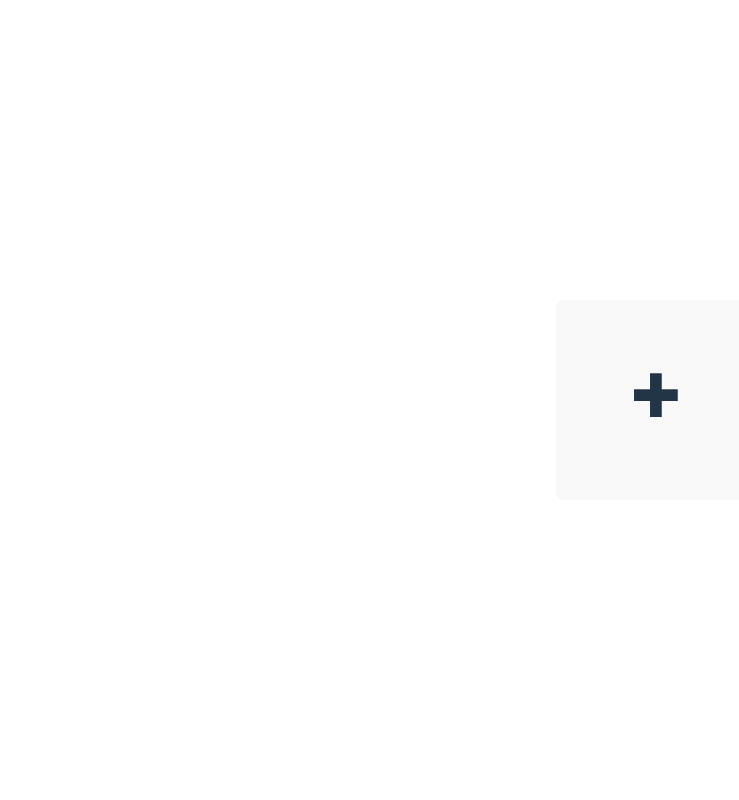
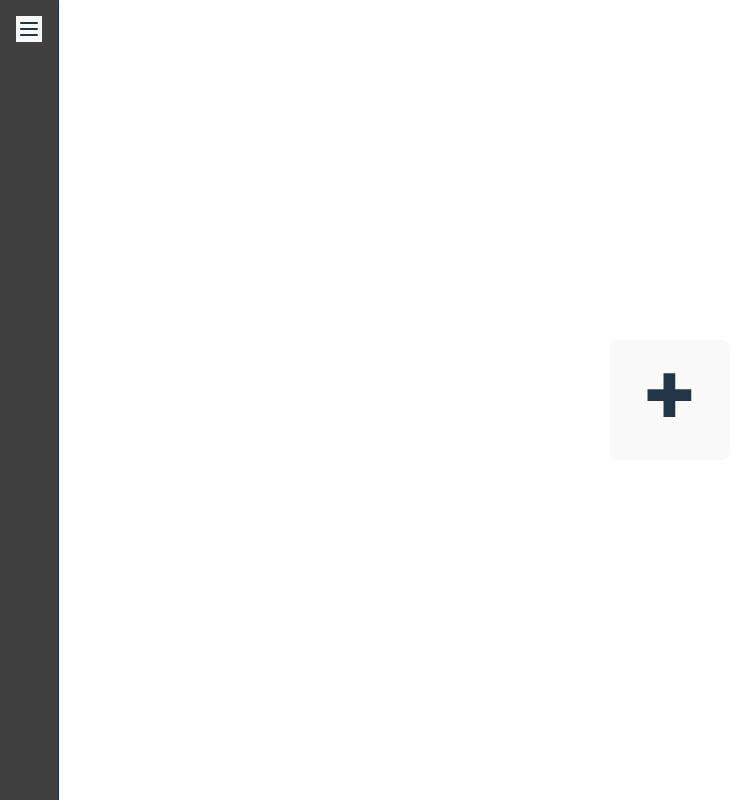
Before and after one commit to Pippocimut/Dice-rolling-react-project, a React (Vite) app: page / in a window 1280 px wide. Shown: the whole page, without its empty margins (0-739 px from the left). Built offline with nearby package versions, Linux system fonts and the light colour scheme.

Commit message:
Tags feature added

```diff
--- a/package.json
+++ b/package.json
@@ -10,6 +10,7 @@
     "preview": "vite preview"
   },
   "dependencies": {
+    "@headlessui/react": "^2.2.4",
     "@tailwindcss/vite": "^4.1.8",
     "js-cookies": "^1.0.4",
     "mathjs": "^14.5.2",
--- a/src/App.css
+++ b/src/App.css
@@ -1,9 +1,8 @@
 @import "tailwindcss";
 
 #root {
+  width: 100%;
   max-width: 1280px;
-  margin: 0 auto;
-  padding: 2rem;
   text-align: center;
 }
 
--- a/src/data/buttonListDAO.ts
+++ b/src/data/buttonListDAO.ts
@@ -4,7 +4,8 @@ import type {Roll} from "../pages/main/types.ts";
 export type ButtonData = {
     name: string,
     rolls: Roll[],
-    color: string
+    color: string,
+    tag?: string,
 }
 
 export function useButtonList() {
--- /dev/null
+++ b/src/data/tagsDAO.ts
@@ -0,0 +1,21 @@
+import {useCookies} from "react-cookie";
+
+export type Tag = {
+    name: string,
+    color: string,
+}
+
+export function useTags(): [Tag[], (tags: Tag[]) => void] {
+    const {0: cookies, 1: setCookie} = useCookies(["tags"]);
+
+    if (!cookies.tags) {
+        setCookie("tags", []);
+    }
+
+    const updateTagList = (tags: Tag[]) => {
+        setCookie("tags", tags);
+    };
+
+
+    return [!cookies.tags ? [] : cookies.tags, updateTagList];
+}
--- a/src/index.css
+++ b/src/index.css
@@ -36,22 +36,12 @@ h1 {
 }
 
 button {
-  border-radius: 8px;
   border: 1px solid transparent;
-  padding: 0.6em 1.2em;
   font-size: 1em;
   font-weight: 500;
   font-family: inherit;
   cursor: pointer;
   transition: border-color 0.25s;
-}
-
-button:hover {
-  border-color: #646cff;
-}
-button:focus,
-button:focus-visible {
-  outline: 4px auto -webkit-focus-ring-color;
 }
 
 @media (prefers-color-scheme: light) {
--- a/src/pages/main/components/ButtonCreatePopup/index.tsx
+++ b/src/pages/main/components/ButtonCreatePopup/index.tsx
@@ -4,6 +4,8 @@ import {useState} from "react";
 import {Index} from "../CreateDialog";
 import {toast} from "react-toastify";
 import {type ButtonData, useButtonList} from "../../../../data/buttonListDAO.ts";
+import {type Tag, useTags} from "../../../../data/tagsDAO.ts";
+import {Combobox} from "@headlessui/react";
 
 const colors = [
     "bg-red-500",
@@ -21,17 +23,27 @@ const colors = [
 type Props = {
     function: "create"
     onClose: () => void
+    tag?: Tag
 } | {
     function: "edit",
     button: ButtonData
+    deleteButton: () => void
     onClose: () => void
 }
 
 
 export function ButtonCreatePopup(props: Props) {
     const [name, setName] = useState(props.function === "edit" ? props.button.name : "")
-    const [buttonColor, setButtonColor] = useState<string>(props.function === "edit" ? props.button.color : colors[Math.floor(Math.random() * colors.length)])
+    const [buttonColor, setButtonColor] = useState<string>(props.function === "edit" ? props.button.color :
+        props.tag ? props.tag.color : colors[Math.floor(Math.random() * colors.length)])
     const [rolls, setRolls] = useState<Roll[]>(props.function === "edit" ? props.button.rolls : [])
+
+    const [tags, updateTagList] = useTags();
+
+    const [tag, setTag] = useState<string>(
+        props.function === "edit" ? (props.button.tag ? props.button.tag : "") :
+            props.tag ? props.tag.name : ""
+    )
 
     const [buttonList, updateButtonList] = useButtonList();
     const [isOpenDialog, setIsOpenDialog] = useState(false)
@@ -47,11 +59,13 @@ export function ButtonCreatePopup(props: Props) {
             return
         }
 
-        const newButton = {
+        const newButton: ButtonData = {
             name: name,
             rolls: rolls,
-            color: buttonColor
+            color: buttonColor,
+            tag: tag !== "" ? tag : undefined
         }
+
         if (props.function === "edit") {
             const newButtonList = buttonList.map((button: ButtonData) => {
                 if (button.name === props.button.name) {
@@ -60,19 +74,32 @@ export function ButtonCreatePopup(props: Props) {
                 return button
             })
             updateButtonList(newButtonList)
-        } else{
+        } else {
             updateButtonList([...buttonList, newButton])
+        }
+
+        if (tag !== "" && !tags?.map(tag => tag.name).includes(tag)) {
+            updateTagList([...tags, {
+                name: tag,
+                color: buttonColor
+            }])
         }
 
         setRolls([])
         props.onClose()
     }
 
+    const handleTagChange = (value: string | null) => {
+        setTag(value ?? "")
+    }
+
+    const filteredTags = tag == "" ? tags : tags.filter(tagI => tagI.name.toLowerCase().includes(tag.toLowerCase()))
+
     return (
-        <div className={"flex flex-col gap-2 m-4 p-4 w-fit justify-center items-center h-fit"}>
+        <div className={"flex flex-col gap-2 m-4 p-4 h-100 w-fit justify-center items-center"}>
             <div className={"flex flex-row gap-2"}>
                 <input
-                    className={"p-4 m-4 w-50 border-2 border-gray-500 rounded-lg w-full text-left"}
+                    className={"p-4 m-4 w-50 border-2 border-gray-500 rounded-lg text-left"}
                     type={"text"} placeholder={"Button's Name"} value={name} onChange={(e) => setName(e.target.value)}/>
                 <select className={"p-4 m-4 w-15 h-15 border-2 rounded-lg " + buttonColor}
                         value={buttonColor}
@@ -81,6 +108,27 @@ export function ButtonCreatePopup(props: Props) {
                         <option value={color} key={color} className={"w-2 h-2 " + color}></option>
                     ))}
                 </select>
+            </div>
+            <div>
+                <Combobox value={tag} onChange={handleTagChange}>
+                    <Combobox.Input
+                        placeholder={"Tag"}
+                        onChange={(e) => setTag(e.target.value)}
+                        className={"p-4 mx-4 border-2 border-gray-500 rounded-lg w-60 text-left"}
+                        displayValue={(tag: string) => tag || ""}
+                    />
+                    {!(filteredTags.length === 0 && tag !== "") && (
+                        <Combobox.Options
+                            className={"absolute z-10 mt-1 overflow-auto text-base shadow-lg ring-1 bg-neutral-800 ring-black ring-opacity-5 focus:outline-none sm:text-sm my-2 mx-4 border-2 border-gray-500 rounded-lg w-60 text-left"}>
+                            {filteredTags.map((tag) => (
+                                <Combobox.Option value={tag.name} key={tag.name}
+                                                 className={"relative cursor-pointer w-full select-none py-2 px-4  bg-neutral-800 hover:text-white hover:bg-neutral-500 rounded-md"}>
+                                    {tag.name}
+                                </Combobox.Option>
+                            ))}
+                        </Combobox.Options>)}
+
+                </Combobox>
             </div>
 
             <div className={"flex flex-row gap-2"}>
@@ -103,6 +151,13 @@ export function ButtonCreatePopup(props: Props) {
                         onClick={createNewButton}>
                     {props.function === "edit" ? "Edit" : "Create"} Button
                 </button>
+                {props.function === "edit" && (
+                    <button id={"delete"} className="mt-4 px-4 py-2 bg-red-500 text-white rounded hover:bg-red-600"
+                            onClick={() => props.deleteButton()}
+                    >
+                        Delete Button
+                    </button>
+                )}
             </div>
             <Index isOpen={isOpenDialog} onClose={() => setIsOpenDialog(false)}>
                 <RollInput createRoll={(roll: Roll) => {
--- a/src/pages/main/components/RollButton/index.tsx
+++ b/src/pages/main/components/RollButton/index.tsx
@@ -92,13 +92,13 @@ export function RollButton({rolls, name, editButton, color}: Props) {
 
     return (
         <button
-            className={`w-50 h-50 rounded-lg ${color}`}
+            className={`w-30 h-30 rounded-lg ${color} hover:outline-2 `}
             onClick={handleOnClick}
             onContextMenu={(e) => {
                 e.preventDefault();
                 editButton()
             }}>
-            <span className={"text-2xl"}>{name} </span>
+            <span className={"text-xl"}>{name} </span>
         </button>
     )
 }
--- /dev/null
+++ b/src/pages/main/components/Sidebar.tsx
@@ -0,0 +1,35 @@
+import {useState} from "react"
+
+type Props = {
+    children: React.ReactNode;
+}
+
+export default function Sidebar({children}: Props) {
+    const [expanded, setExpanded] = useState(false)
+
+    return (
+        <aside className={"min-h-screen h-fit"+` transition-all ${expanded ? "w-60" : "w-15"}`}>
+            <nav className="min-h-screen h-full flex flex-col bg-neutral-700 border-r shadow-sm">
+                <div
+                    className={"p-4 pb-2 flex justify-end items-end"}>
+                    <button
+                        onClick={() => setExpanded((curr) => !curr)}
+                        className={"focus:outline-none p-0"}
+                    >
+                        <svg xmlns="http://www.w3.org/2000/svg" width="24" height="24" viewBox="0 0 24 24" fill="none"
+                             stroke="currentColor" stroke-width="2" stroke-linecap="round" stroke-linejoin="round"
+                             className={"icon icon-tabler icons-tabler-outline icon-tabler-menu-2"}>
+                            <path stroke="none" d="M0 0h24v24H0z" fill="none"/>
+                            <path d="M4 6l16 0"/>
+                            <path d="M4 12l16 0"/>
+                            <path d="M4 18l16 0"/>
+                        </svg>
+                    </button>
+                </div>
+
+                {expanded && (<ul className="flex-1 px-3">{children}</ul>)}
+
+            </nav>
+        </aside>
+    )
+}
--- a/src/pages/main/index.tsx
+++ b/src/pages/main/index.tsx
@@ -3,17 +3,22 @@ import {useState} from "react";
 import {ButtonCreatePopup} from "./components/ButtonCreatePopup";
 import {Index} from "./components/CreateDialog";
 import {type ButtonData, useButtonList} from "../../data/buttonListDAO.ts";
+import Sidebar from "./components/Sidebar.tsx";
+import {type Tag, useTags} from "../../data/tagsDAO.ts";
 
 export function Main() {
     const [buttonList, updateButtonList] = useButtonList()
     const [isOpenCreateDialog, setIsOpenCreateDialog] = useState(false)
     const [isOpenEditDialog, setIsOpenEditDialog] = useState(false)
+    const [tags, updateTags] = useTags()
+    const [selectedTag, setSelectedTag] = useState<Tag>()
 
     const [selectedButtonIndex, setSelectedButtonIndex] = useState<number | null>(null)
 
-
     const removeButton = (index: number) => {
         updateButtonList(buttonList.filter((_: object, i: number) => i !== index))
+        setIsOpenEditDialog(false)
+        setSelectedButtonIndex(null)
     }
 
     const editButton = (index: number) => {
@@ -21,11 +26,42 @@ export function Main() {
         setIsOpenEditDialog(true)
     }
 
-    return (<div className={"flex flex-col h-full gap-20 items-center justify-around"}>
-        <div>
+    return (
+        <div className={"flex flex-row h-screen w-full justify-start items-start"}>
+            <Sidebar>
+                {tags.map(tag => {
+                    if (tag.name !== "") {
+                        return (<button className={"w-full rounded-lg my-1 p-4 "+tag.color+ " "+ (selectedTag?.name == tag.name? " outline-4": " outline-none")}
+                        onClick={() => {
+                            if(selectedTag && selectedTag.name == tag.name){
+                                setSelectedTag(undefined)
+                            } else {
+                                setSelectedTag(tag)
+                            }
+                        }}
+                        onContextMenu={(e) => {
+                            e.preventDefault()
+                            if(tags.length <= 1){
+                                setSelectedTag(undefined)
+                            }
+                            updateTags(tags.filter(tagI=> tagI.name != tag.name))
+                        }}
+                        >
+                            {tag.name}
+                        </button>)
+                    }
+                    return null
+                })
+                }
+            </Sidebar>
+            <div className={"flex flex-col h-full gap-20 w-full items-center justify-around"}>
+
                 <ul id="buttons"
                     className={"flex flex-row flex-wrap gap-2 m-4 p-4 w-full justify-center items-center h-fit"}>
                     {buttonList && buttonList.map((buttonData: ButtonData, index: number) => {
+                        if (selectedTag && buttonData.tag !== selectedTag.name) {
+                            return null
+                        }
                         return (<div className={"flex flex-row"} key={index}>
                             <RollButton rolls={buttonData.rolls} name={buttonData.name}
                                         deleteButton={() => removeButton(index)}
@@ -34,22 +70,24 @@ export function Main() {
                                         key={index}/>
                         </div>)
                     })}
-                <button className={"w-50 h-50 flex items-center justify-center bg-neutral-900"}
+                    <button className={"w-30 h-30 flex items-center justify-center bg-neutral-900 hover:outline-2 rounded-lg"}
                             onClick={() => setIsOpenCreateDialog(true)}>
                         <span className={"text-6xl pb-3"}>✚</span>
                     </button>
                 </ul>
-        </div>
+
                 {isOpenCreateDialog && (
                     <Index isOpen={isOpenCreateDialog} onClose={() => setIsOpenCreateDialog(false)}>
-                <ButtonCreatePopup function={"create"} onClose={() => setIsOpenCreateDialog(false)}/>
+                        <ButtonCreatePopup function={"create"} onClose={() => setIsOpenCreateDialog(false)} tag={selectedTag}/>
                     </Index>
                 )}
                 {isOpenEditDialog && selectedButtonIndex !== null ? (
                     <Index isOpen={isOpenEditDialog} onClose={() => setIsOpenEditDialog(false)}>
                         <ButtonCreatePopup function={"edit"} button={buttonList[selectedButtonIndex]}
+                                           deleteButton={() => removeButton(selectedButtonIndex)}
                                            onClose={() => setIsOpenEditDialog(false)}/>
                     </Index>
                 ) : null}
+            </div>
         </div>)
 }
```
Also changed, not shown: 1 other file (tests, documents, lock files or other folders). Lines whose indentation alone changed are shown as unchanged.
